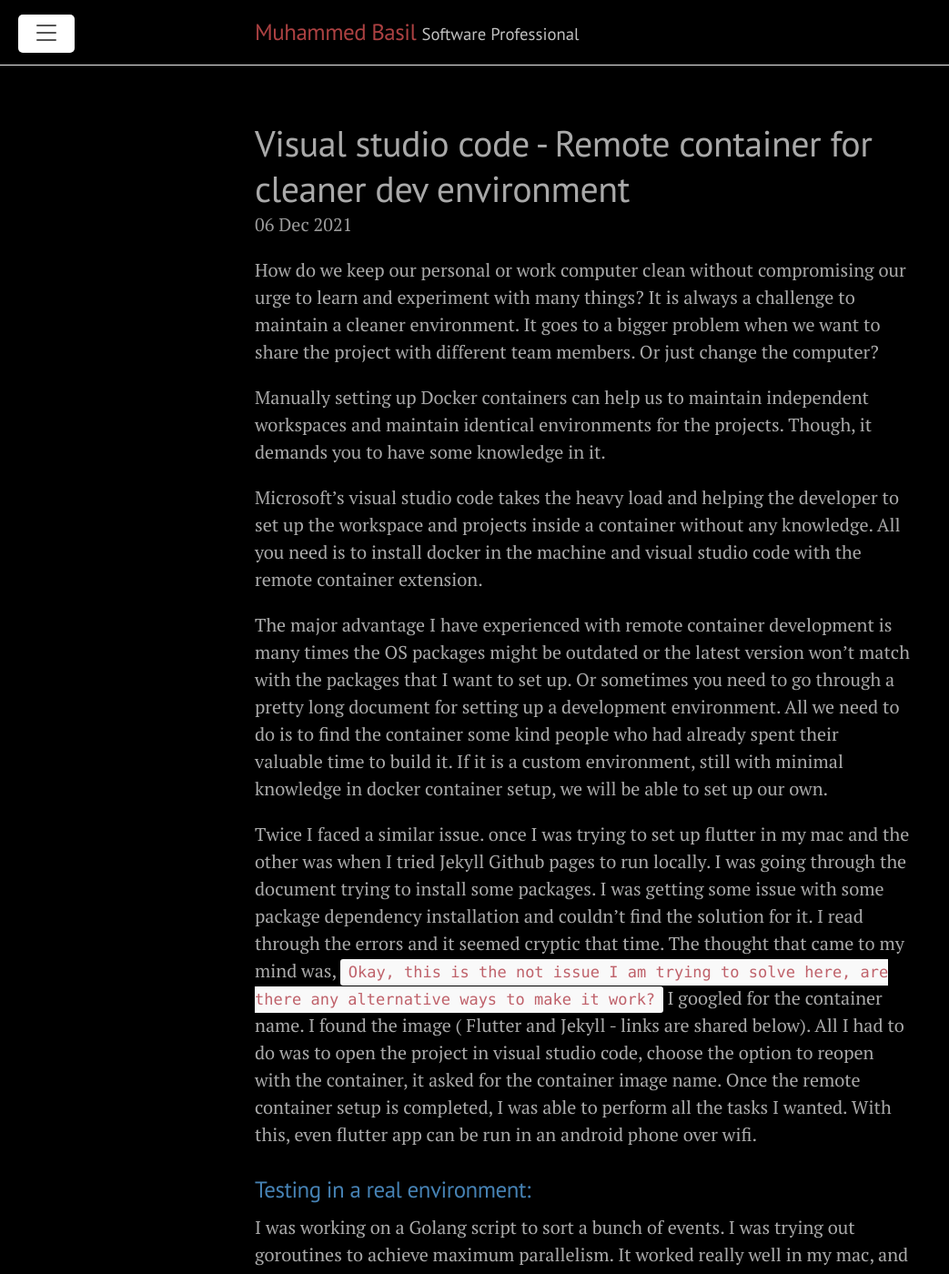
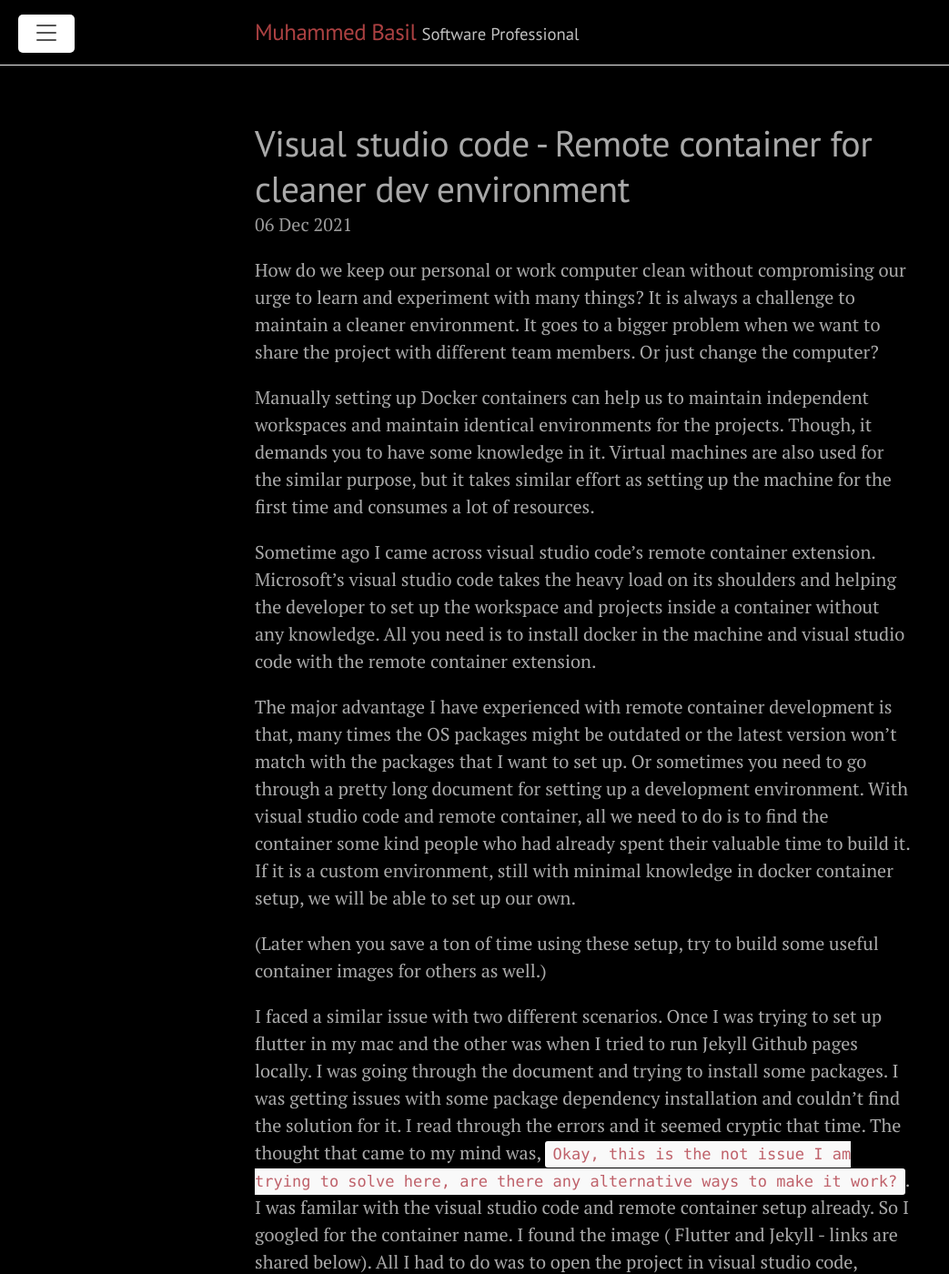
Before and after one commit to muhammedbasilsk/muhammedbasilsk.github.io, a Jekyll site: the page built from _posts/techincal/2021-12-06-vscode-remote-container.md, in a window 1280 px wide and 1400 px high. Shown: the whole window at 91% size, without its empty margins (0-1043 px from the left). Built offline with Jekyll 4.4.1, drawn with Linux system fonts in a browser that asks for light colours; some of the changed text lies outside the part shown.

Commit message:
Minor corrections

```diff
--- a/_posts/techincal/2021-12-06-vscode-remote-container.md
+++ b/_posts/techincal/2021-12-06-vscode-remote-container.md
@@ -5,14 +5,17 @@
 
 How do we keep our personal or work computer clean without compromising our urge to learn and experiment with many things? It is always a challenge to maintain a cleaner environment. It goes to a bigger problem when we want to share the project with different team members. Or just change the computer?
 
-Manually setting up Docker containers can help us to maintain independent workspaces and maintain identical environments for the projects. Though, it demands you to have some knowledge in it.
+Manually setting up Docker containers can help us to maintain independent workspaces and maintain identical environments for the projects. Though, it demands you to have some knowledge in it. Virtual machines are also used for the similar purpose, but it takes similar effort as setting up the machine for the first time and consumes a lot of resources.
 
-Microsoft's visual studio code takes the heavy load and helping the developer to set up the workspace and projects inside a container without any knowledge. All you need is to install docker in the machine and visual studio code with the remote container extension.
+Sometime ago I came across visual studio code's remote container extension.
+Microsoft's visual studio code takes the heavy load on its shoulders and helping the developer to set up the workspace and projects inside a container without any knowledge. All you need is to install docker in the machine and visual studio code with the remote container extension.
 
 
-The major advantage I have experienced with remote container development is many times the OS packages might be outdated or the latest version won't match with the packages that I want to set up. Or sometimes you need to go through a pretty long document for setting up a development environment. All we need to do is to find the container some kind people who had already spent their valuable time to build it. If it is a custom environment, still with minimal knowledge in docker container setup, we will be able to set up our own.
+The major advantage I have experienced with remote container development is that, many times the OS packages might be outdated or the latest version won't match with the packages that I want to set up. Or sometimes you need to go through a pretty long document for setting up a development environment. With visual studio code and remote container, all we need to do is to find the container some kind people who had already spent their valuable time to build it. If it is a custom environment, still with minimal knowledge in docker container setup, we will be able to set up our own.
 
-Twice I faced a similar issue. once I was trying to set up flutter in my mac and the other was when I tried Jekyll Github pages to run locally. I was going through the document trying to install some packages. I was getting some issue with some package dependency installation and couldn't find the solution for it. I read through the errors and it seemed cryptic that time. The thought that came to my mind was, `Okay, this is the not issue I am trying to solve here, are there any alternative ways to make it work?` I googled for the container name. I found the image ( Flutter and Jekyll - links are shared below).
+(Later when you save a ton of time using these setup, try to build some useful container images for others as well.)
+
+I faced a similar issue with two different scenarios. Once I was trying to set up flutter in my mac and the other was when I tried to run Jekyll Github pages locally. I was going through the document and trying to install some packages. I was getting issues with some package dependency installation and couldn't find the solution for it. I read through the errors and it seemed cryptic that time. The thought that came to my mind was, `Okay, this is the not issue I am trying to solve here, are there any alternative ways to make it work?`. I was familar with the visual studio code and remote container setup already. So I googled for the container name. I found the image ( Flutter and Jekyll - links are shared below).
 All I had to do was to open the project in visual studio code, choose the option to reopen with the container, it asked for the container image name. Once the remote container setup is completed, I was able to perform all the tasks I wanted.
 With this, even flutter app can be run in an android phone over wifi.
 
```
